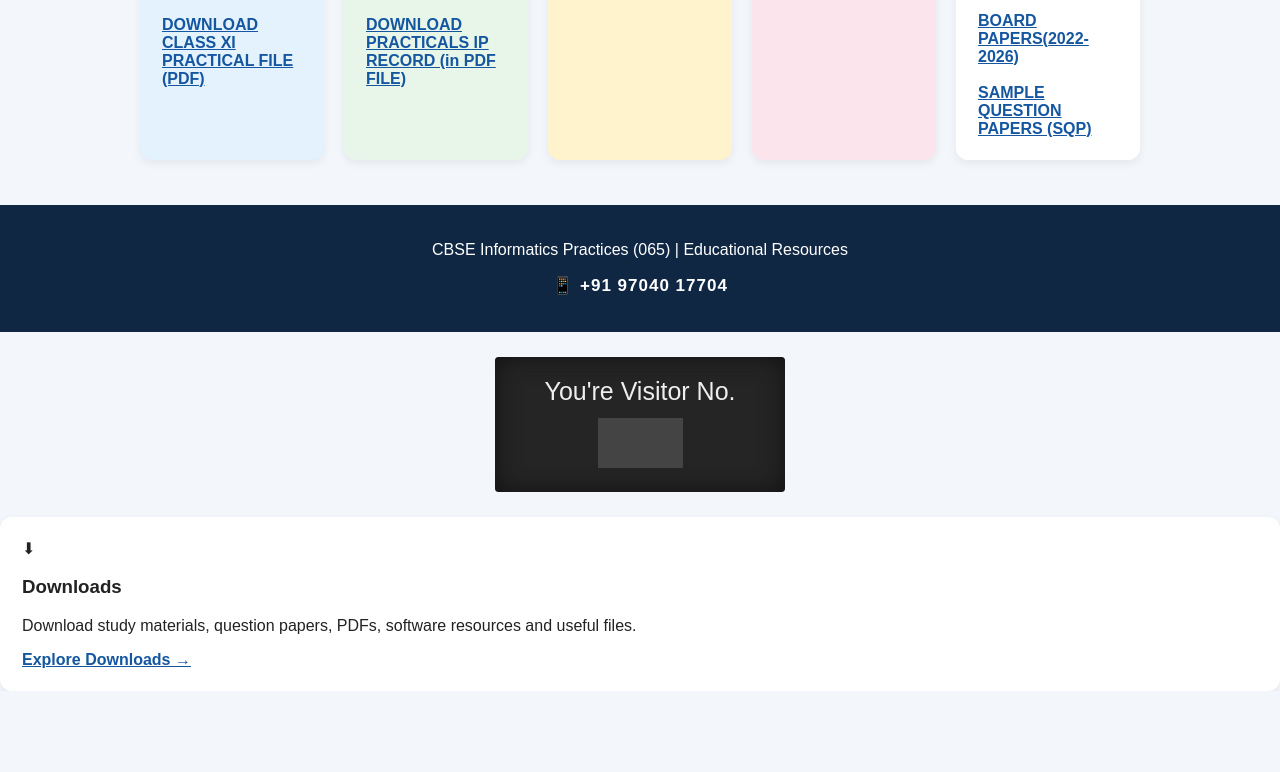
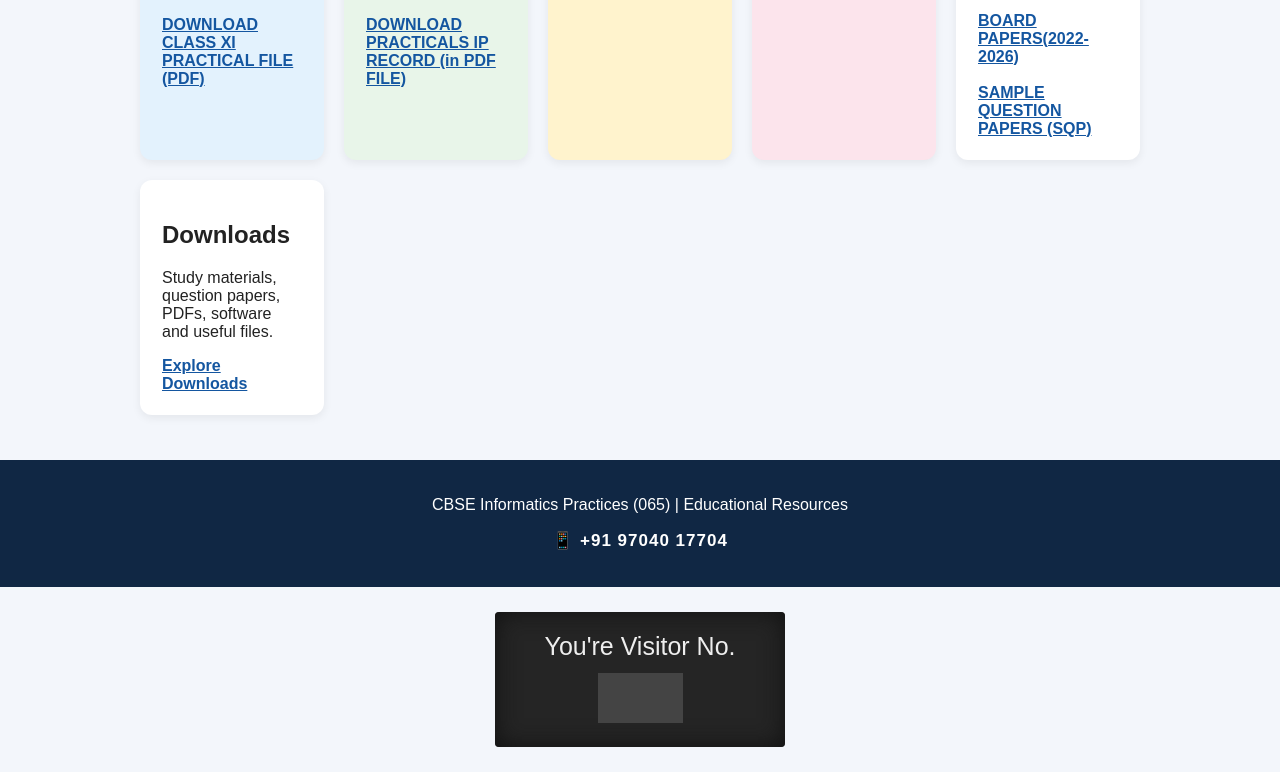
Before and after one commit to syedrafiqmsc/syedrafiqmsc.github.io, a plain HTML site: page index.html in a window 1280 px wide. Shown: the part 637-1409 px from the top of the page. Before the commit the page ends 1328 px from the top, so only its background shows below. Drawn offline with Linux system fonts and the light colour scheme.

Commit message:
Update index.html

```diff
--- a/index.html
+++ b/index.html
@@ -228,6 +228,13 @@
     SAMPLE QUESTION PAPERS (SQP)
 </a>
     </section>
+
+    <section class="card">
+        <h2>Downloads</h2>
+        <p>Study materials, question papers, PDFs, software and useful files.</p>
+        <a href="downloads.html">Explore Downloads</a>
+    </section>
+
 </div>
 
 
@@ -287,14 +294,7 @@
 
 <script src="https://counterapi.com/c.js" async></script>
 
-<section class="card">
-    <div class="card-top">
-        <span class="number">⬇</span>
-        <h3>Downloads</h3>
-    </div>
-    <p>Download study materials, question papers, PDFs, software resources and useful files.</p>
-    <a href="downloads.html">Explore Downloads →</a>
-</section>
+
 
 
 </body>
```
